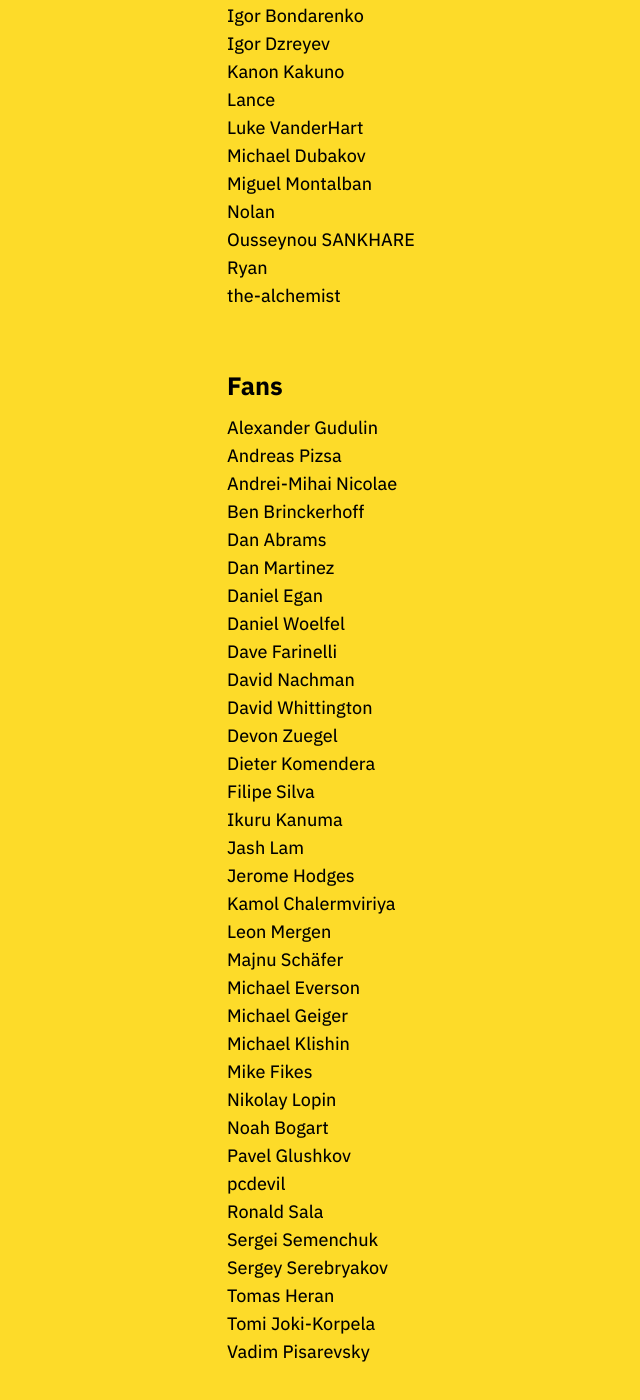
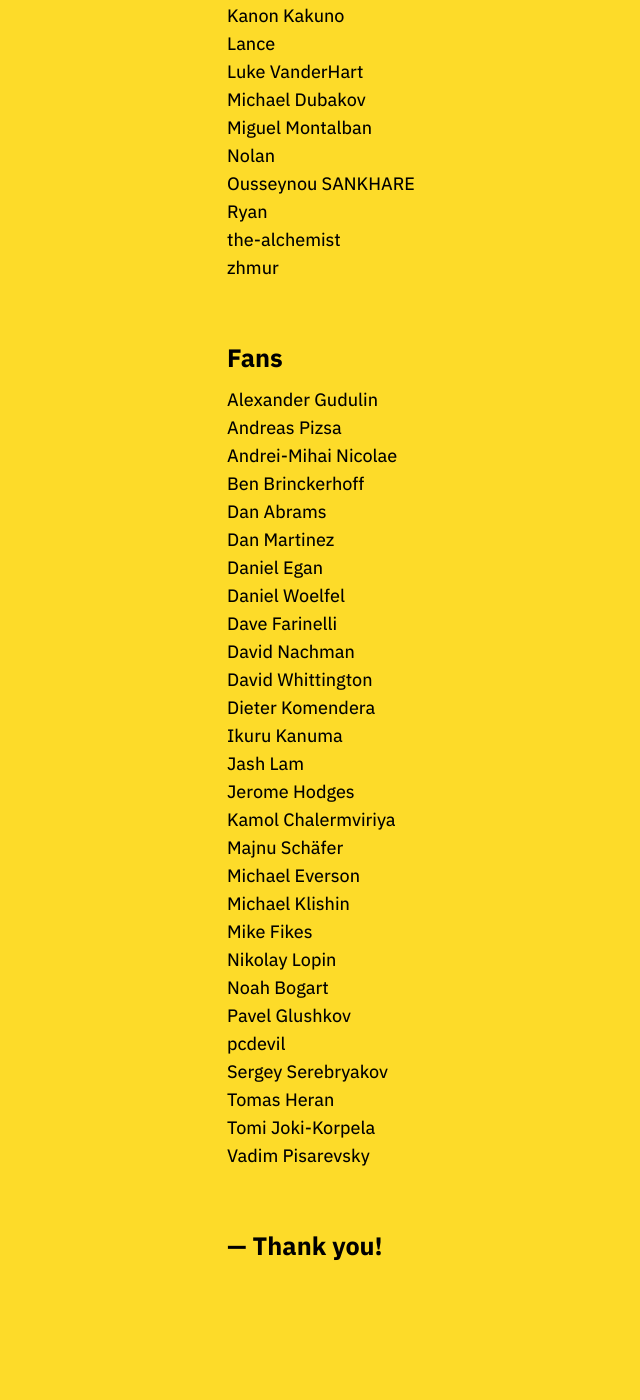
Before and after one commit to tonsky/tonsky.github.io, a Jekyll site: the page built from patrons/index.html, in a window 1280 px wide and 1400 px high, scrolled down 926 px. Shown: the whole window, without its empty margins (115-755 px from the left). Built offline with Jekyll 4.4.1, drawn with Linux system fonts in a browser that asks for light colours; after the commit the page ends 2238 px from its top, so only the background shows below that; some of the changed text lies outside the part shown.

Commit message:
August patrons

```diff
--- a/patrons/index.html
+++ b/patrons/index.html
@@ -20,7 +20,7 @@ li { list-style: none; }
 
 <h1 class="title">People supporting my work</h1>
 <h2>on <a href="https://patreon.com/tonsky" target="_blank">Patreon</a> and <a href="https://github.com/sponsors/tonsky" target="_blank">Github Sponsors</a></h2>
-<div class="footer">Last updated Aug 6, 2020</div>
+<div class="footer">Last updated Sep 13, 2020</div>
 
 <h2>Sponsors</h2>
 <li>Dustin Getz</li>
@@ -49,6 +47,7 @@ li { list-style: none; }
 <li>Ousseynou SANKHARE</li>
 <li>Ryan</li>
 <li>the-alchemist</li>
+<li>zhmur</li>
 
 <h2>Fans</h2>
 <li>Alexander Gudulin</li>
@@ -62,25 +61,19 @@ li { list-style: none; }
 <li>Dave Farinelli</li>
 <li>David Nachman</li>
 <li>David Whittington</li>
-<li>Devon Zuegel</li>
 <li>Dieter Komendera</li>
-<li>Filipe Silva</li>
 <li>Ikuru Kanuma</li>
 <li>Jash Lam</li>
 <li>Jerome Hodges</li>
 <li>Kamol Chalermviriya</li>
-<li>Leon Mergen</li>
 <li>Majnu Schäfer</li>
 <li>Michael Everson</li>
-<li>Michael Geiger</li>
 <li>Michael Klishin</li>
 <li>Mike Fikes</li>
 <li>Nikolay Lopin</li>
 <li>Noah Bogart</li>
 <li>Pavel Glushkov</li>
 <li>pcdevil</li>
-<li>Ronald Sala</li>
-<li>Sergei Semenchuk</li>
 <li>Sergey Serebryakov</li>
 <li>Tomas Heran</li>
 <li>Tomi Joki-Korpela</li>
```
Also changed, not shown: other parts of patrons/index.html (+0 -2 lines).
